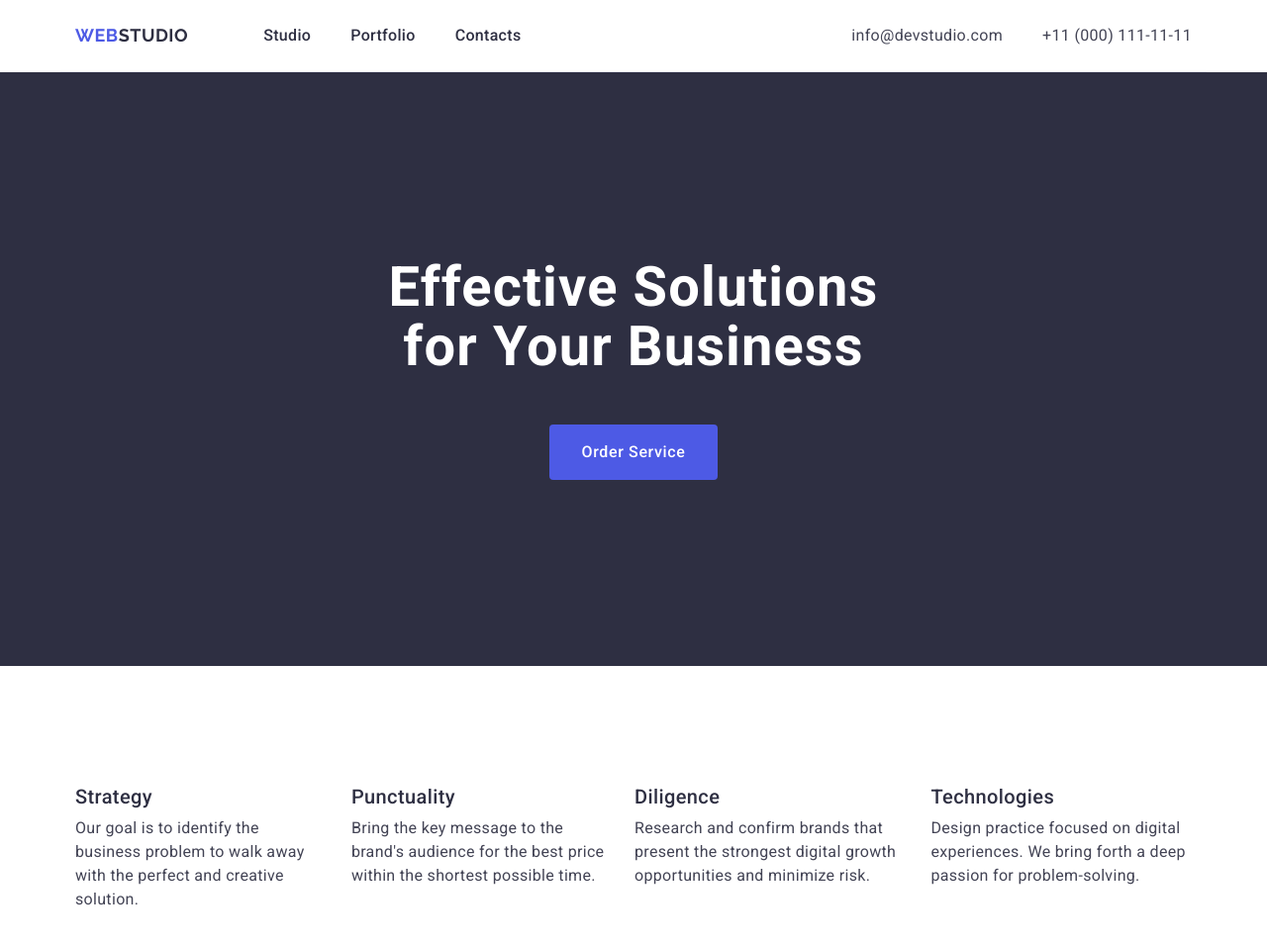
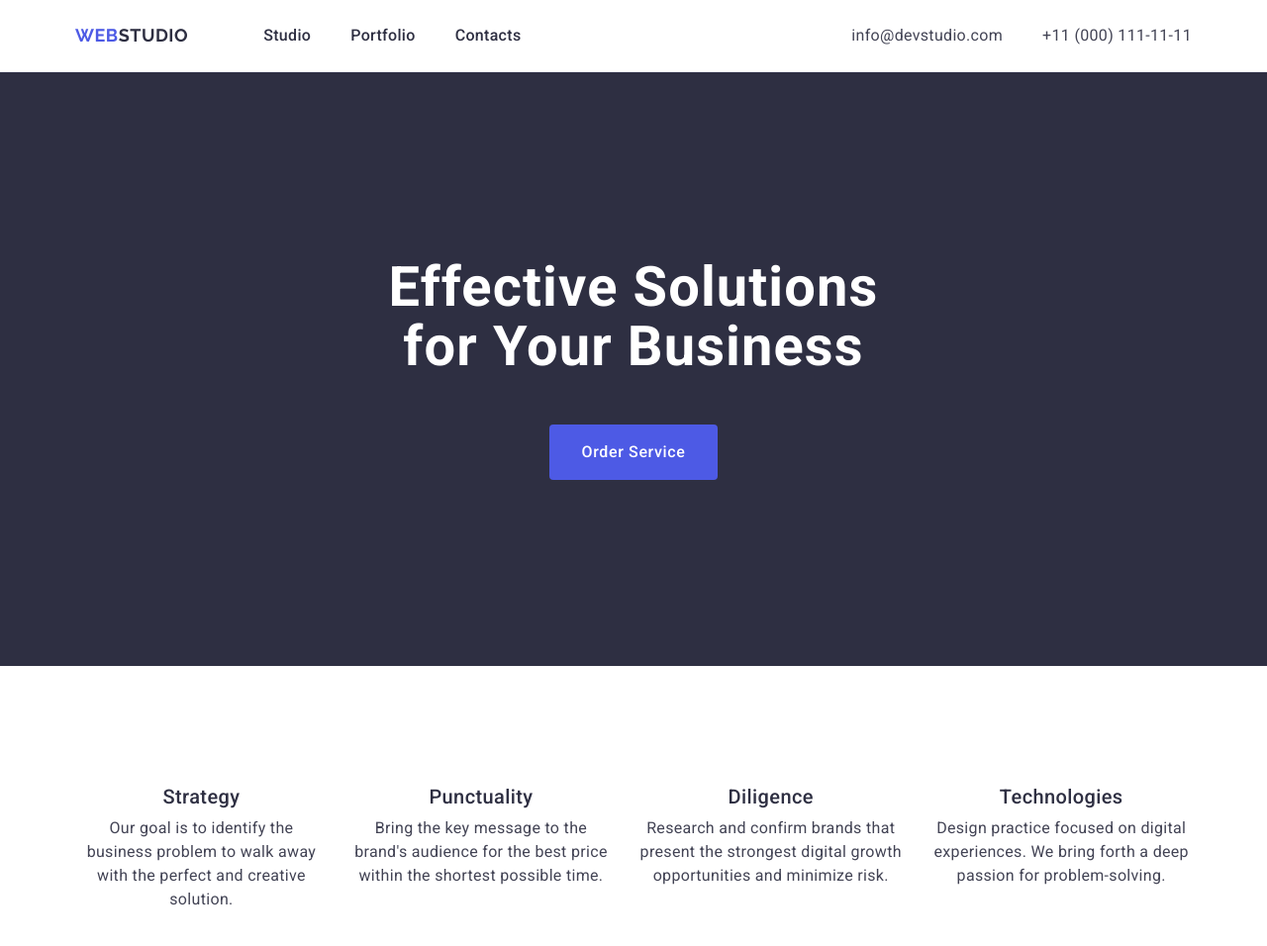
Before and after one commit to AlonaPehasheva/goit-markup-hm-03, a plain HTML site: page index.html in a window 1280 px wide. Shown: the top 956 px of the page at 99% size. Drawn offline with nearby package versions, Linux system fonts and the light colour scheme.

Commit message:
add initial files

```diff
--- a/css/styles.css
+++ b/css/styles.css
@@ -46,10 +46,14 @@ img {
 /* ====universal styles==== */
 
 /* ====header styles==== */
+
+.page-header {
+  background-color: #fff;
+  border-bottom: 1px solid #e7e9fc;
+}
 .container-header {
   display: flex;
   justify-content: space-between;
-  border-bottom: 1px solid #e7e9fc;
 }
 .page-nav {
   display: flex;
@@ -77,9 +81,8 @@ img {
   letter-spacing: 0.03em;
   text-transform: uppercase;
   color: #4d5ae5;
-  margin-top: 24px;
+  padding: 24px 0;
   margin-right: 76px;
-  margin-bottom: 24px;
 }
 .accent {
   color: #2e2f42;
@@ -173,6 +176,9 @@ img {
   clip: rect(0 0 0 0);
   overflow: hidden;
 }
+.benefits-item {
+  width: calc((100%- (3 * 24px)) / 4);
+}
 .page-benefis-list {
   display: flex;
   justify-content: space-evenly;
@@ -185,13 +191,14 @@ img {
   letter-spacing: 0.02em;
   color: #2e2f42;
   margin-bottom: 8px;
+  text-align: center;
 }
 
 .text-item {
   line-height: 1.5;
   letter-spacing: 0.02em;
   color: #434455;
-  margin-bottom: 32px;
+  text-align: center;
 }
 /* styles section three */
 .page-team {
@@ -213,6 +220,10 @@ img {
 }
 .page-team-item {
   background: #fff;
+  border-radius: 0px 0px 4px 4px;
+}
+.info-team {
+  padding: 32px 0;
 }
 
 /* styles section four */
--- a/index.html
+++ b/index.html
@@ -26,7 +26,7 @@
 </head>
 
 <body>
-    <header>
+    <header class="page-header">
         <div class="container container-header">
 
             <nav class="page-nav">
@@ -75,25 +75,25 @@
             <div class=" container-page-benefis container">
                 <h2 class="visually-hidden">Our benefits</h2>
                 <ul class="page-benefis-list">
-                    <li>
+                    <li class="benefits-item">
                         <h3 class="title-item">Strategy</h3>
                         <p class="text-item">Our goal is to identify the business
                             problem to walk away with the perfect and creative solution.</p>
                     </li>
-                    <li>
+                    <li class="benefits-item">
                         <h3 class="title-item">Punctuality</h3>
                         <p class="text-item">Bring the key message to the brand's audience for the best price within
                             the
                             shortest possible
                             time.</p>
                     </li>
-                    <li>
+                    <li class="benefits-item">
                         <h3 class="title-item">Diligence</h3>
                         <p class="text-item">Research and confirm brands that present the strongest digital growth
                             opportunities and minimize
                             risk.</p>
                     </li>
-                    <li>
+                    <li class="benefits-item">
                         <h3 class="title-item">Technologies</h3>
                         <p class="text-item">Design practice focused on digital experiences. We bring forth a deep
                             passion
@@ -112,27 +112,35 @@
                     <li class="page-team-item">
                         <img class="img-team" src="./images/team/mark_guerrero.jpg" alt="mark guerrero avatar"
                             width="264" height="264">
+                        <div class="info-team">
                             <h3 class="title-item">Mark Guerrero</h3>
                             <p class="text-item">Product Designer</p>
+                        </div>
                     </li>
                     <li class="page-team-item">
                         <img class="img-team" src="./images/team/tom_ford.jpg" alt="tom_ford avatar" width="264"
                             height="264">
+                        <div class="info-team">
                             <h3 class="title-item">Tom Ford</h3>
                             <p class="text-item">Frontend Developer</p>
-
+                        </div>
                     </li>
                     <li class="page-team-item">
                         <img class="img-team" src="./images/team/camila_garcia.jpg" alt="camila_garcia avatar"
                             width="264" height="264">
+                        <div class="info-team">
+
                             <h3 class="title-item">Camila Garcia</h3>
                             <p class="text-item">Marketing</p>
+                        </div>
                     </li>
                     <li class="page-team-item">
                         <img class="img-team" src="./images/team/daniel_wilson.jpg" alt="daniel_wilson" width="264"
                             height="264">
+                        <div class="info-team">
                             <h3 class="title-item">Daniel Wilson</h3>
                             <p class="text-item">UI Designer</p>
+                        </div>
                     </li>
 
                 </ul>
```
Lines whose indentation alone changed are shown as unchanged.
